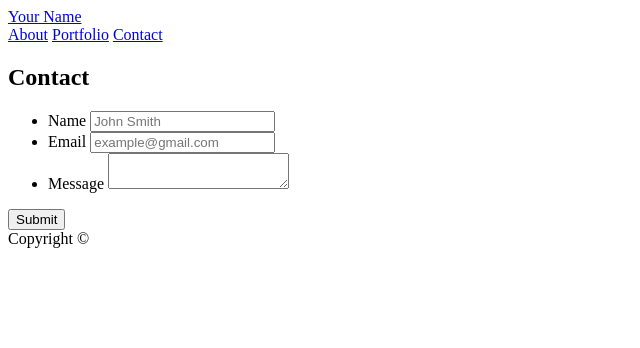
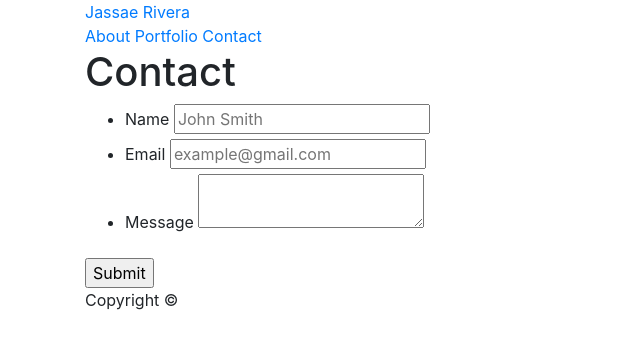
Before and after one commit to EffectiveJ/Bootstrap-Portfolio, a plain HTML site: page contact.html in a window 1280 px wide. Shown: the whole page, without its empty margins (0-640 px from the left). Drawn offline with nearby package versions, Linux system fonts and the light colour scheme.

Commit message:
Modifications 1

```diff
--- a/contact.html
+++ b/contact.html
@@ -3,16 +3,16 @@
 
 <head>
   <meta charset="UTF-8">
-  <title>Contact | Your Name</title>
+  <title>Contact | Jassae Rivera </title>
   <link rel="stylesheet" type="text/css" href="assets/css/style.css">
-  <meta name="viewport" content="width=device-width, user-scalable=no">
+  <link rel="stylesheet" href="https://stackpath.bootstrapcdn.com/bootstrap/4.3.1/css/bootstrap.min.css" integrity="sha384-ggOyR0iXCbMQv3Xipma34MD+dH/1fQ784/j6cY/iJTQUOhcWr7x9JvoRxT2MZw1T" crossorigin="anonymous">
 </head>
 
 <body>
 
   <header id="masthead">
     <div class="container">
-      <a href="index.html" id="logo">Your Name</a>
+      <a href="index.html" id="logo">Jassae Rivera</a>
       <nav>
         <a href="index.html">About</a>
         <a href="portfolio.html">Portfolio</a>
```
Also changed, not shown: index.html (+4 -4 lines), portfolio.html (+3 -3 lines).
